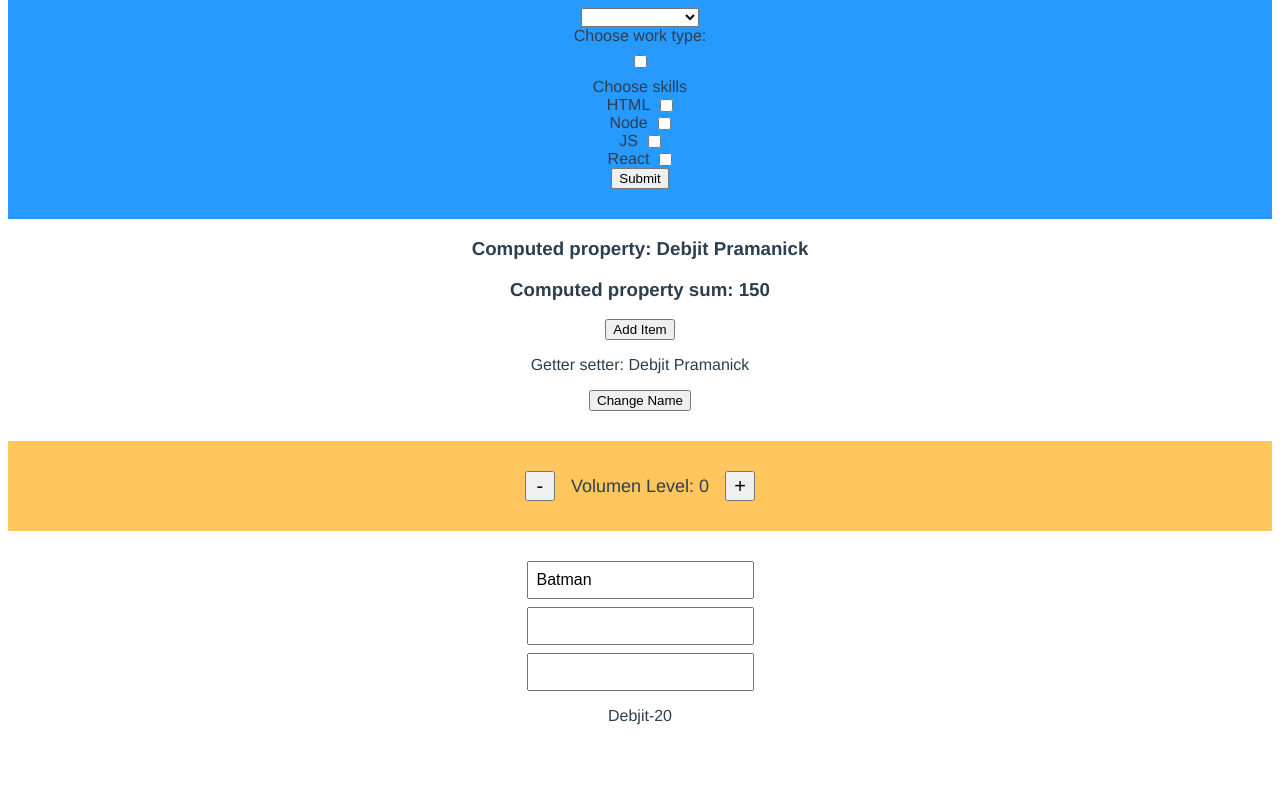
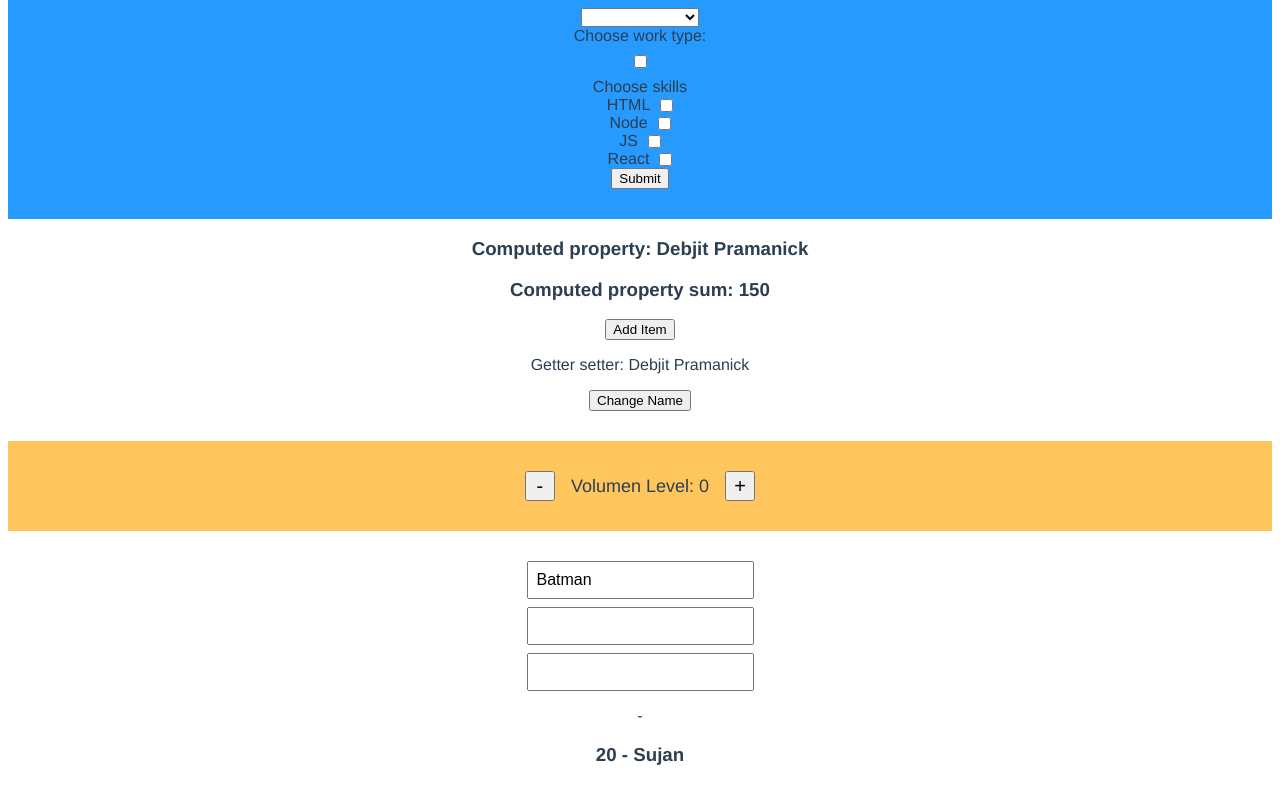
Before and after one commit to DebjitPramanick/Practice-Vue, a Vue app in the folder firstapp/: page / in a window 1280 px wide. Shown: the part 1620-2405 px from the top of the page. Before the commit the page ends 2361 px from the top, so only its background shows below. Built offline with nearby package versions, Linux system fonts and the light colour scheme.

Commit message:
Prop types and validation

```diff
--- a/firstapp/src/App.vue
+++ b/firstapp/src/App.vue
@@ -56,7 +56,7 @@
     <GetterSetter />
     <Watchers />
 
-    <Greet name="Debjit" age=20 />
+    <Greet name="Debjit" age=20 likes=20 nickname="Sujan" />
 
   </div>
 </template>
--- a/firstapp/src/Greet.vue
+++ b/firstapp/src/Greet.vue
@@ -1,13 +1,18 @@
 <template>
     <div>
         <p>{{name}}-{{age}}</p>
+        <h3>{{likes}} - {{nickname}}</h3>
     </div>
 </template>
 
 <script>
     export default {
         name: 'Greet',
-        props: ['name', 'age']
+        // props: ['name', 'age'],
+        props: {
+            likes: Number,
+            nickname: String
+        }
     }
 </script>
 
```
